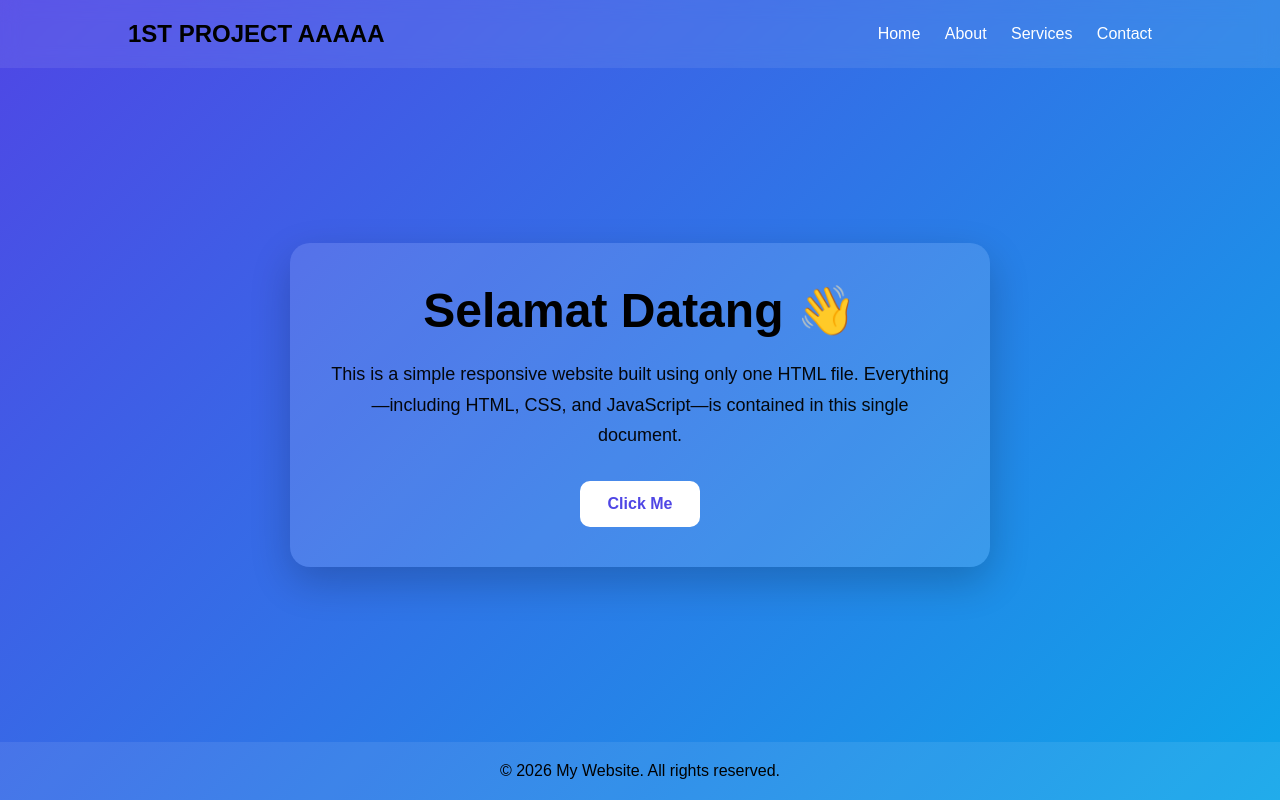
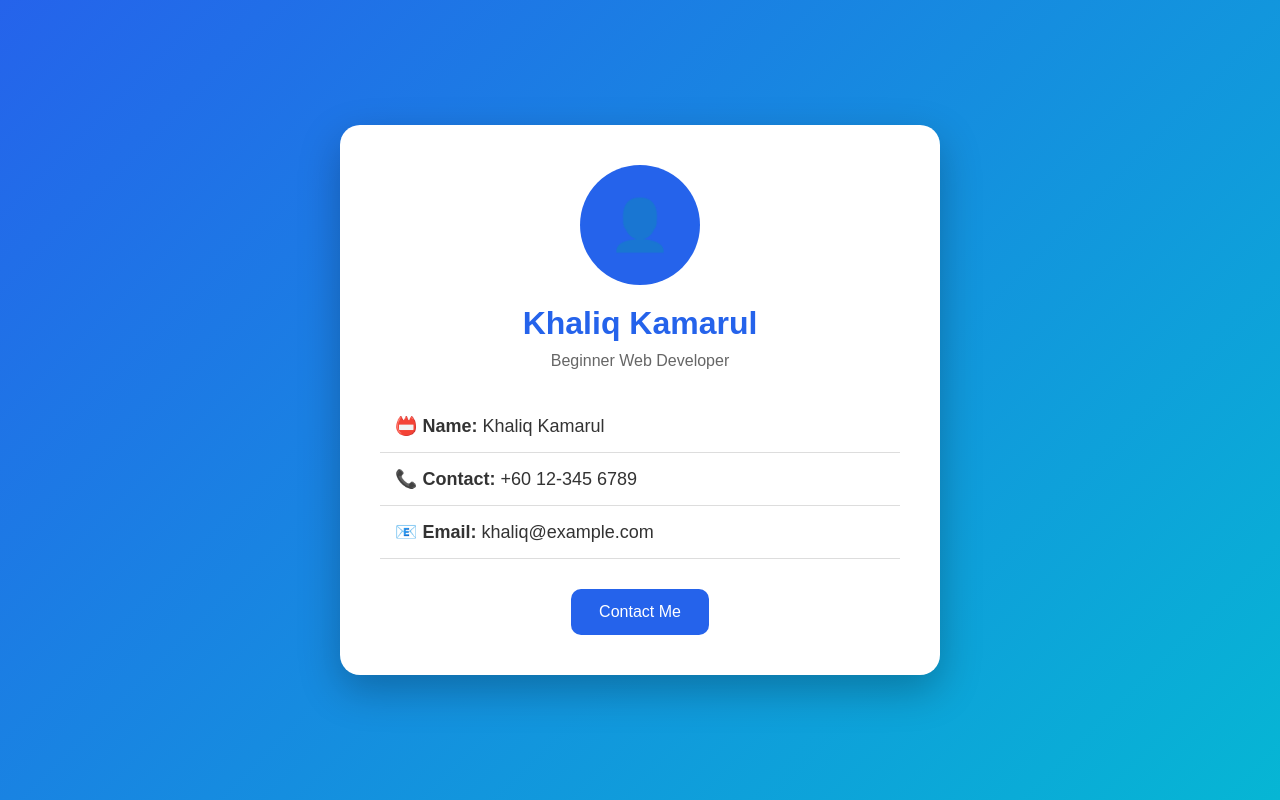
Before and after one commit to LiqKha/Testing-Index.html, a plain HTML site: page contact.html in a window 1280 px wide. Drawn offline with Linux system fonts and the light colour scheme.

Commit message:
updated contact.html

```diff
--- a/contact.html
+++ b/contact.html
@@ -1,151 +1,142 @@
 <!DOCTYPE html>
-<html lang="en">
+<html lang="ms">
 <head>
-  <meta charset="UTF-8" />
-  <meta name="viewport" content="width=device-width, initial-scale=1.0" />
-  <title>Simple Web Page tukar</title>
+    <meta charset="UTF-8">
+    <meta name="viewport" content="width=device-width, initial-scale=1.0">
+    <title>Portfolio Saya</title>
 
     <style>
-    * {
-      margin: 0;
-      padding: 0;
-      box-sizing: border-box;
-      font-family: Arial, Helvetica, sans-serif;
+        *{
+            margin:0;
+            padding:0;
+            box-sizing:border-box;
+            font-family:Arial, Helvetica, sans-serif;
         }
 
-    body {
-      background: linear-gradient(135deg, #4f46e5, #0ea5e9);
-      color: black;
-      min-height: 100vh;
-      display: flex;
-      flex-direction: column;
+        body{
+            background:linear-gradient(135deg,#2563eb,#06b6d4);
+            min-height:100vh;
+            display:flex;
+            justify-content:center;
+            align-items:center;
+            color:#333;
         }
 
-    header {
-      display: flex;
-      justify-content: space-between;
-      align-items: center;
-      padding: 20px 10%;
-      background: rgba(255,255,255,0.08);
-      backdrop-filter: blur(10px);
+        .card{
+            background:white;
+            width:90%;
+            max-width:600px;
+            padding:40px;
+            border-radius:20px;
+            text-align:center;
+            box-shadow:0 15px 40px rgba(0,0,0,.25);
         }
 
-    header h2 {
-      font-size: 24px;
+        .profile{
+            width:120px;
+            height:120px;
+            background:#2563eb;
+            border-radius:50%;
+            display:flex;
+            justify-content:center;
+            align-items:center;
+            margin:0 auto 20px;
+            font-size:50px;
+            color:white;
         }
 
-    nav a {
-      color: white;
-      text-decoration: none;
-      margin-left: 20px;
-      transition: .3s;
+        h1{
+            color:#2563eb;
+            margin-bottom:10px;
         }
 
-    nav a:hover {
-      color: #ffd54f;
+        .subtitle{
+            color:#666;
+            margin-bottom:30px;
         }
 
-    .hero {
-      flex: 1;
-      display: flex;
-      justify-content: center;
-      align-items: center;
-      text-align: center;
-      padding: 40px;
+        .info{
+            text-align:left;
+            margin-top:20px;
         }
 
-    .card {
-      background: rgba(255,255,255,0.12);
-      padding: 40px;
-      border-radius: 20px;
-      max-width: 700px;
-      box-shadow: 0 15px 40px rgba(0,0,0,.2);
+        .info p{
+            font-size:18px;
+            padding:15px;
+            border-bottom:1px solid #ddd;
         }
 
-    h1 {
-      font-size: 48px;
-      margin-bottom: 20px;
+        button{
+            margin-top:30px;
+            background:#2563eb;
+            color:white;
+            border:none;
+            padding:14px 28px;
+            border-radius:10px;
+            font-size:16px;
+            cursor:pointer;
+            transition:.3s;
         }
 
-    p {
-      font-size: 18px;
-      line-height: 1.7;
-      opacity: .95;
-    }
-
-    button {
-      margin-top: 30px;
-      padding: 14px 28px;
-      border: none;
-      border-radius: 10px;
-      background: white;
-      color: #4f46e5;
-      font-size: 16px;
-      cursor: pointer;
-      transition: .3s;
-      font-weight: bold;
-    }
-
-    button:hover {
-      transform: translateY(-3px);
-      background: #ffe082;
-    }
-
-    footer {
-      text-align: center;
-      padding: 20px;
-      background: rgba(255,255,255,.08);
+        button:hover{
+            background:#1d4ed8;
+            transform:translateY(-3px);
         }
 
         @media(max-width:768px){
-      header{
-        flex-direction:column;
-        gap:15px;
+
+            .card{
+                padding:30px;
             }
 
-      h1{
-        font-size:36px;
+            .info p{
+                font-size:16px;
             }
+
         }
+
     </style>
+
 </head>
+
 <body>
 
-<header>
-  <h2>1ST PROJECT AAAAA</h2>
+<div class="card">
 
-  <nav>
-    <a href="#">Home</a>
-    <a href="https://liqkha.github.io/Testing-Index.html/info">About</a>
-    <a href="info">Services</a>
-    <a href="/info">Contact</a>
-  </nav>
-</header>
+    <div class="profile">
+        👤
+    </div>
 
-<section class="hero">
-  <div class="card">
-    <h1>Selamat Datang 👋</h1>
+    <h1>Khaliq Kamarul</h1>
 
-    <p>
-      This is a simple responsive website built using only one HTML file.
-      Everything—including HTML, CSS, and JavaScript—is contained in this
-      single document.
+    <p class="subtitle">
+        Beginner Web Developer
     </p>
 
+    <div class="info">
+
+        <p><strong>📛 Name:</strong> Khaliq Kamarul</p>
+
+        <p><strong>📞 Contact:</strong> +60 12-345 6789</p>
+
+        <p><strong>📧 Email:</strong> khaliq@example.com</p>
+
+    </div>
+
     <button onclick="showMessage()">
-      Click Me
+        Contact Me
     </button>
+
 </div>
-</section>
-
-<footer>
-  © 2026 My Website. All rights reserved.
-</footer>
 
 <script>
-function showMessage() {
-  alert("Hello! Thanks for visiting this simple website.");
+
+function showMessage(){
+
+    alert("Terima kasih kerana melawat portfolio saya!");
+
 }
+
 </script>
 
 </body>
```
Lines whose indentation alone changed are shown as unchanged.
